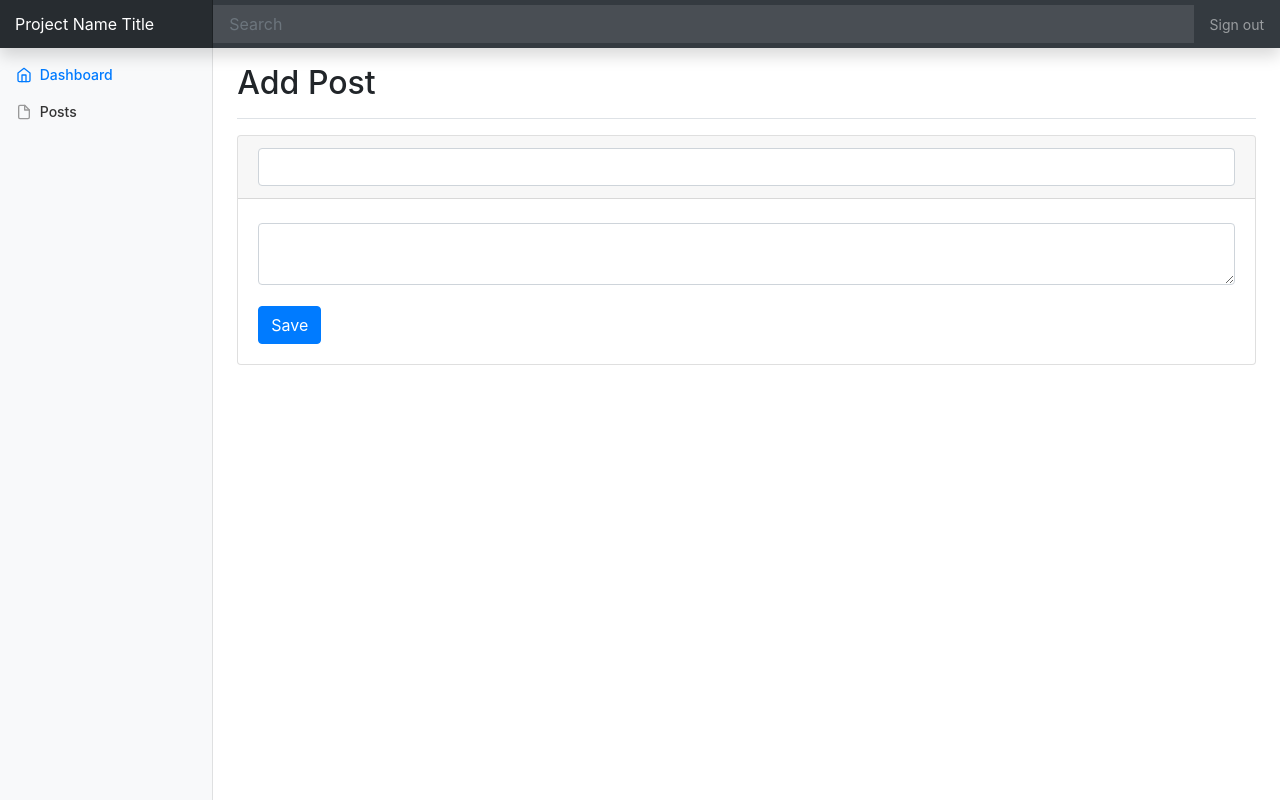
After one commit to gregor-dietrich/skeletor, a PHP site: page /views/post/admin/add.php in a window 1280 px wide. The commit adds this page. Run offline with PHP 8.4, Linux system fonts and the light colour scheme; a stand-in replaces the project's code that opens the database connection; some libraries are stand-ins or nearby versions.

Commit message:
add/edit posts, some refactoring

```diff
--- a/src/Core/Container.php
+++ b/src/Core/Container.php
@@ -35,7 +35,8 @@ class Container
             'postsController' => function() {
                 return new PostsController(
                     $this->make("postsRepository"),
-                    $this->make("commentsRepository")
+                    $this->make("commentsRepository"),
+                    $this->make("authService")
                 );
             },
             'postsRepository' => function() {
--- a/src/User/AuthService.php
+++ b/src/User/AuthService.php
@@ -33,7 +33,7 @@ class AuthService
             return true;
         }
         else {
-            header("Location: login");
+            header("Location: /app/index.php/login");
             return false;
         }
     }
--- a/views/layout/dashboard/footer.php
+++ b/views/layout/dashboard/footer.php
@@ -1,4 +1,5 @@
-</div>
+    </main>
+  </div>
 </div>
     <script src="/app/vendor/jquery/jquery.slim.min.js"></script>
     <script src="/app/vendor/bootstrap/js/bootstrap.bundle.min.js"></script>
--- a/views/layout/dashboard/header.php
+++ b/views/layout/dashboard/header.php
@@ -31,7 +31,7 @@
   <input class="form-control form-control-dark w-100" type="text" placeholder="Search" aria-label="Search">
   <ul class="navbar-nav px-3">
     <li class="nav-item text-nowrap">
-      <a class="nav-link" href="logout">Sign out</a>
+      <a class="nav-link" href="/app/index.php/logout">Sign out</a>
     </li>
   </ul>
 </nav>
@@ -42,74 +42,19 @@
       <div class="sidebar-sticky">
         <ul class="nav flex-column">
           <li class="nav-item">
-            <a class="nav-link active" href="#">
+            <a class="nav-link active" href="/app/index.php/dashboard">
               <span data-feather="home"></span>
               Dashboard <span class="sr-only">(current)</span>
             </a>
           </li>
           <li class="nav-item">
-            <a class="nav-link" href="#">
+            <a class="nav-link" href="/app/index.php/dashboard/posts">
               <span data-feather="file"></span>
-              Orders
-            </a>
-          </li>
-          <li class="nav-item">
-            <a class="nav-link" href="#">
-              <span data-feather="shopping-cart"></span>
-              Products
-            </a>
-          </li>
-          <li class="nav-item">
-            <a class="nav-link" href="#">
-              <span data-feather="users"></span>
-              Customers
-            </a>
-          </li>
-          <li class="nav-item">
-            <a class="nav-link" href="#">
-              <span data-feather="bar-chart-2"></span>
-              Reports
-            </a>
-          </li>
-          <li class="nav-item">
-            <a class="nav-link" href="#">
-              <span data-feather="layers"></span>
-              Integrations
-            </a>
-          </li>
-        </ul>
-
-        <h6 class="sidebar-heading d-flex justify-content-between align-items-center px-3 mt-4 mb-1 text-muted">
-          <span>Saved reports</span>
-          <a class="d-flex align-items-center text-muted" href="#" aria-label="Add a new report">
-            <span data-feather="plus-circle"></span>
-          </a>
-        </h6>
-        <ul class="nav flex-column mb-2">
-          <li class="nav-item">
-            <a class="nav-link" href="#">
-              <span data-feather="file-text"></span>
-              Current month
-            </a>
-          </li>
-          <li class="nav-item">
-            <a class="nav-link" href="#">
-              <span data-feather="file-text"></span>
-              Last quarter
-            </a>
-          </li>
-          <li class="nav-item">
-            <a class="nav-link" href="#">
-              <span data-feather="file-text"></span>
-              Social engagement
-            </a>
-          </li>
-          <li class="nav-item">
-            <a class="nav-link" href="#">
-              <span data-feather="file-text"></span>
-              Year-end sale
+              Posts
             </a>
           </li>
         </ul>
       </div>
     </nav>
+    <br />
+    <main role="main" class="col-md-9 ml-sm-auto col-lg-10 px-4">
--- a/views/layout/header.php
+++ b/views/layout/header.php
@@ -24,7 +24,7 @@
             </a>
           </li>
           <li class="nav-item">
-            <a class="nav-link" href="login">Login</a>
+            <a class="nav-link" href="/app/index.php/login">Login</a>
           </li>
           <li class="nav-item">
             <a class="nav-link" href="#">About</a>
--- /dev/null
+++ b/views/post/admin/add.php
@@ -0,0 +1,22 @@
+<?php include __DIR__ . "/../../layout/dashboard/header.php"; ?>
+    <div class="d-flex justify-content-between flex-wrap flex-md-nowrap align-items-center pt-3 pb-2 mb-3 border-bottom">
+        <h1 class="h2">Add Post</h1>
+    </div>
+    <?php if(!empty($savedSuccess)): ?>
+        <p>
+            Post added successfully.
+        </p>
+    <?php endif; ?>
+    <div class="card">
+        <form method="POST" action="/app/index.php/dashboard/posts/add" class="form-horizontal">
+            <div class="card-header">
+                <input type="text" name="title" id="title" value="" class="form-control" required />
+            </div>
+            <div class="card-body">
+                <textarea name="content" id="content" class="form-text form-control" required></textarea>
+                <br />
+                <input type="submit" name="save" value="Save" id="save" class="btn btn-primary" />
+            </div>
+        </form>
+    </div>
+<?php include __DIR__ . "/../../layout/dashboard/footer.php"; ?>
--- a/views/post/show.php
+++ b/views/post/show.php
@@ -34,7 +34,7 @@
                             <form method="post" action="post?id=<?php echo escape($post->id); ?>">
                                 <textarea name="content" class="form-text form-control" required></textarea>
                                 <br />
-                                <input type="submit" value="Add comment" class="btn btn-primary" />
+                                <input type="submit" value="Add Comment" class="btn btn-primary" />
                             </form>
                         </div>
                     </div>
--- a/views/user/dashboard.php
+++ b/views/user/dashboard.php
@@ -1,6 +1,4 @@
 <?php include __DIR__ . "/../layout/dashboard/header.php"; ?>
-
-<main role="main" class="col-md-9 ml-sm-auto col-lg-10 px-4">
       <div class="d-flex justify-content-between flex-wrap flex-md-nowrap align-items-center pt-3 pb-2 mb-3 border-bottom">
         <h1 class="h2">Dashboard</h1>
         <div class="btn-toolbar mb-2 mb-md-0">
@@ -145,6 +143,4 @@
           </tbody>
         </table>
       </div>
-    </main>
-
 <?php include __DIR__ . "/../layout/dashboard/footer.php"; ?>
--- a/views/user/login.php
+++ b/views/user/login.php
@@ -34,5 +34,4 @@
         </div>
     </form>
 </div>
-
 <?php include __DIR__ . "/../layout/footer.php"; ?>
```
Also changed, not shown: index.php (+1 -26 lines), src/Post/PostsController.php (+41 -1 lines), src/Post/PostsRepository.php (+22 -0 lines), src/System/routes.php (added, +36 -0 lines), views/post/admin/edit.php (added, +22 -0 lines), views/post/admin/index.php (added, +17 -0 lines), views/post/index.php (+3 -5 lines).
